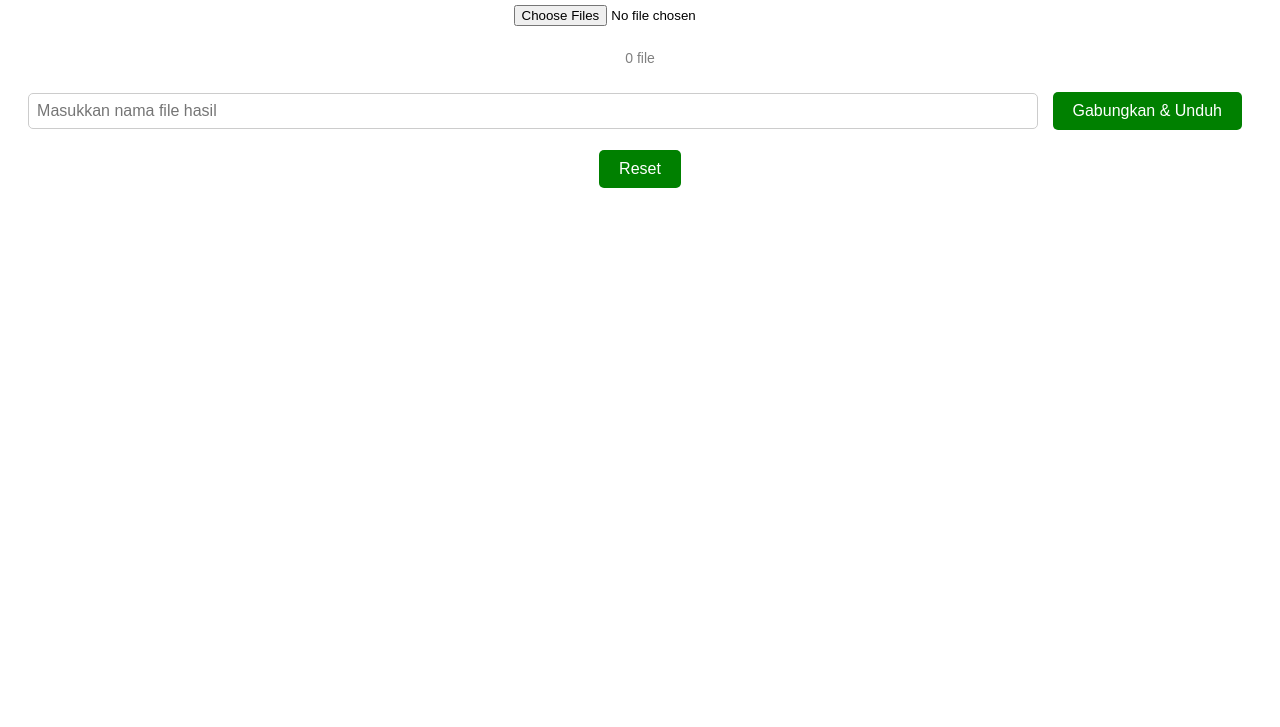
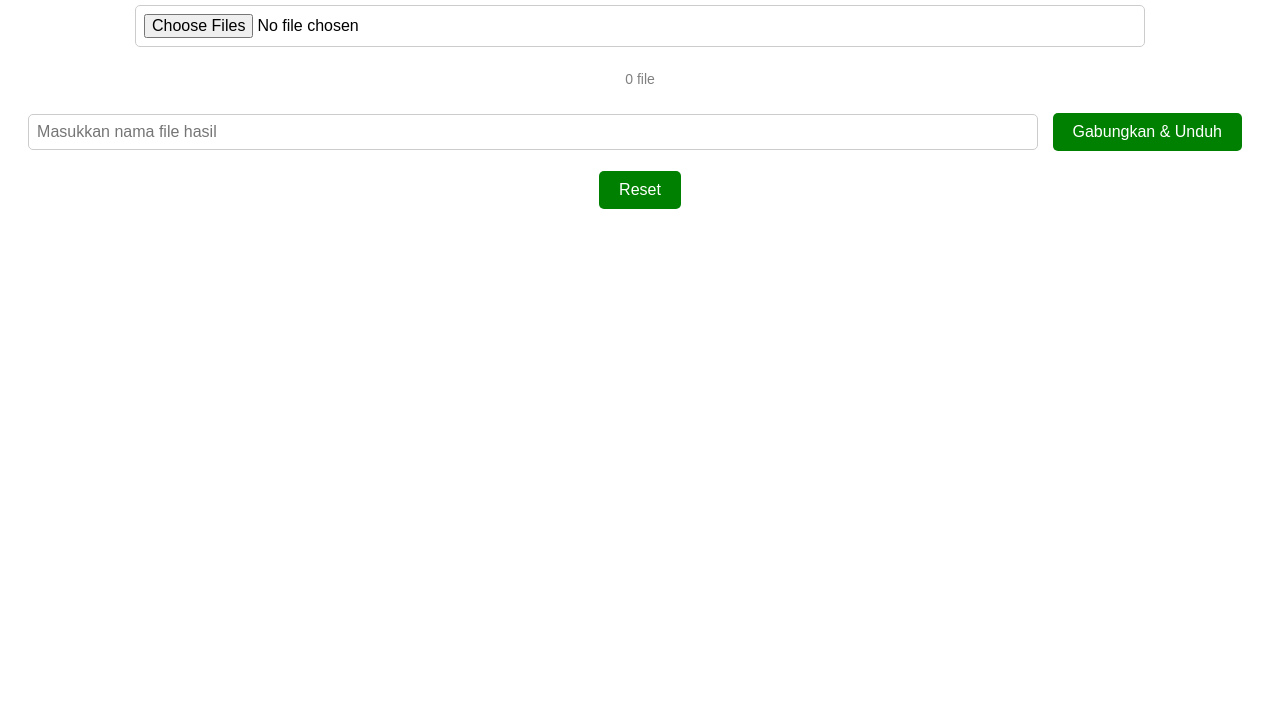
Before and after one commit to drxrwr/drxvcfmarge, a plain HTML site: page index.html in a window 1280 px wide. Shown: the part 73-800 px from the top of the page. Drawn offline with nearby package versions, Linux system fonts and the light colour scheme.

Commit message:
Update styles.css

```diff
--- a/styles.css
+++ b/styles.css
@@ -10,17 +10,13 @@ h1 {
     margin-bottom: 10px;
 }
 
-input[type="text"] {
+input[type="text"], input[type="file"] {
     width: 80%;
     padding: 8px;
     margin: 10px 0;
     border: 1px solid #ccc;
     border-radius: 5px;
     font-size: 16px;
-}
-
-input[type="file"] {
-    margin: 10px 0;
 }
 
 #fileCount {
```
